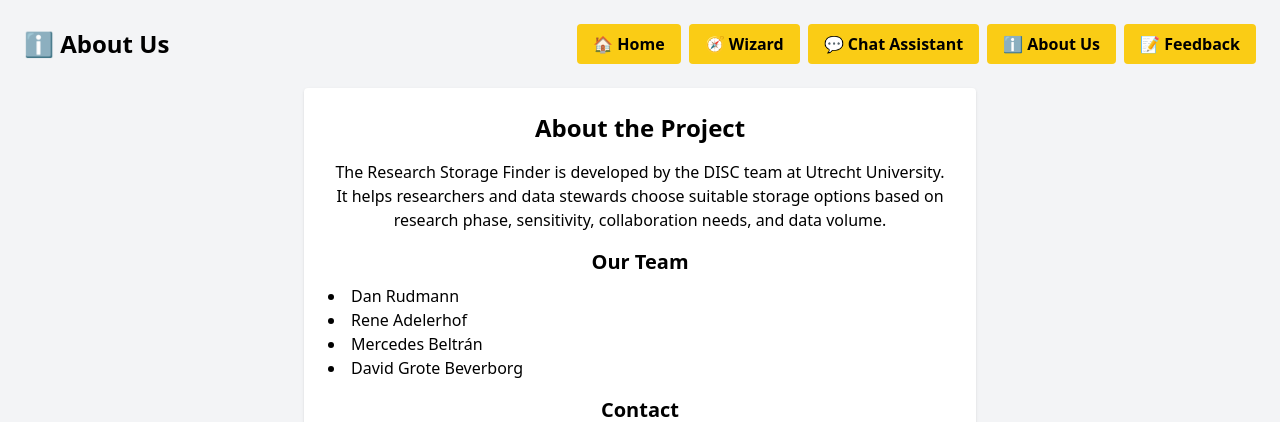
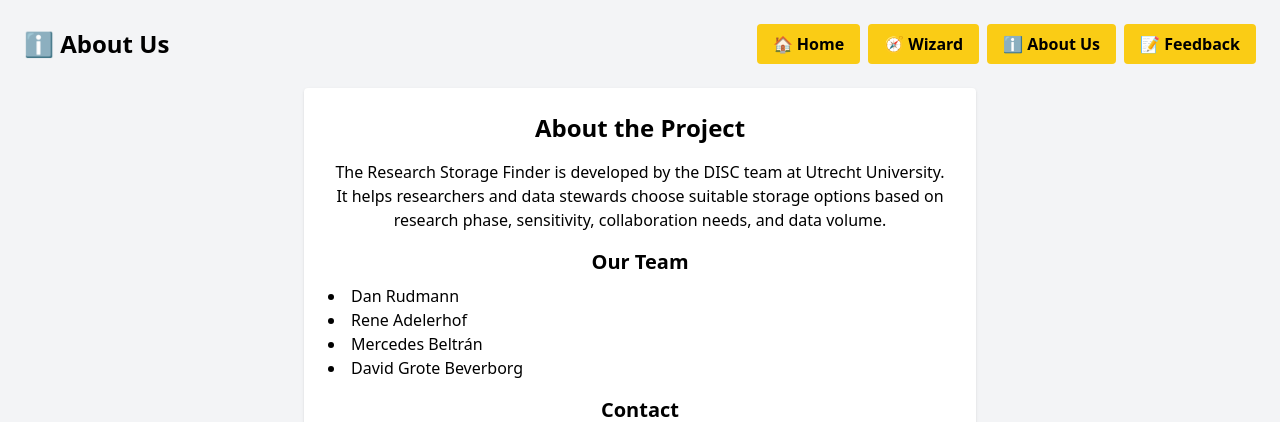
Before and after one commit to dgrotebeverborg/DATA_storage_finder, a Flask app: page /about in a window 1280 px wide. Shown: the top 422 px of the page. Run offline with Flask 3, Linux system fonts and the light colour scheme; parts of the project's set-up code (start-up, migrations or seed data) failed here and were passed over; some libraries are stand-ins or nearby versions.

Commit message:
Remove Chat Assistant button from navigation
The chatbot backend is now gated off by default (#1 / #3), so the
"Chat Assistant" nav link on every page just led to a 503. Removed it
from index, about, solution_detail, wizard, compare, overview, and
wizard_results templates. chat.html itself still links to /chat
internally but is no longer reachable from navigation.

Closes #2

Co-Authored-By: Claude Sonnet 5 <noreply@anthropic.com>

```diff
--- a/templates/about.html
+++ b/templates/about.html
@@ -15,7 +15,6 @@
         <div class="flex flex-wrap justify-end items-center gap-2 w-full md:w-auto">
           <a href="/" class="bg-yellow-400 hover:bg-yellow-300 text-black font-semibold py-2 px-4 rounded">🏠 Home</a>
           <a href="/wizard" class="bg-yellow-400 hover:bg-yellow-300 text-black font-semibold py-2 px-4 rounded">🧭 Wizard</a>
-          <a href="/chat" class="bg-yellow-400 hover:bg-yellow-300 text-black font-semibold py-2 px-4 rounded">💬 Chat Assistant</a>
           <a href="/about" class="bg-yellow-400 hover:bg-yellow-300 text-black font-semibold py-2 px-4 rounded">ℹ️ About Us</a>
           <a href="https://survey.uu.nl/jfe/form/SV_eJXjVQFcv3znem2"
              target="_blank" rel="noopener noreferrer"
--- a/templates/compare.html
+++ b/templates/compare.html
@@ -119,7 +119,6 @@
     <div class="flex flex-wrap justify-end items-center gap-2 w-full md:w-auto">
       <a href="/" class="bg-yellow-400 hover:bg-yellow-300 text-black font-semibold py-2 px-4 rounded">🏠 Home</a>
       <a href="/wizard" class="bg-yellow-400 hover:bg-yellow-300 text-black font-semibold py-2 px-4 rounded">🧭 Wizard</a>
-      <a href="/chat" class="bg-yellow-400 hover:bg-yellow-300 text-black font-semibold py-2 px-4 rounded">💬 Chat Assistant</a>
       <a href="/about" class="bg-yellow-400 hover:bg-yellow-300 text-black font-semibold py-2 px-4 rounded">ℹ️ About Us</a>
       <a href="https://survey.uu.nl/jfe/form/SV_eJXjVQFcv3znem2" target="_blank" rel="noopener noreferrer"
          class="bg-yellow-400 hover:bg-yellow-300 text-black font-semibold py-2 px-4 rounded"
--- a/templates/index.html
+++ b/templates/index.html
@@ -40,7 +40,6 @@
     <div class="flex flex-wrap justify-end items-center gap-2 w-full md:w-auto">
       <a href="/" class="bg-yellow-400 hover:bg-yellow-300 text-black font-semibold py-2 px-4 rounded">🏠 Home</a>
       <a href="/wizard" class="bg-yellow-400 hover:bg-yellow-300 text-black font-semibold py-2 px-4 rounded">🧭 Wizard</a>
-      <a href="/chat" class="bg-yellow-400 hover:bg-yellow-300 text-black font-semibold py-2 px-4 rounded">💬 Chat Assistant</a>
       <a href="/about" class="bg-yellow-400 hover:bg-yellow-300 text-black font-semibold py-2 px-4 rounded">ℹ️ About Us</a>
       <a href="https://survey.uu.nl/jfe/form/SV_eJXjVQFcv3znem2"
            target="_blank" rel="noopener noreferrer"
--- a/templates/overview.html
+++ b/templates/overview.html
@@ -12,7 +12,6 @@
       <div class="flex flex-wrap justify-end items-center gap-2 w-full md:w-auto">
         <a href="/" class="bg-yellow-400 hover:bg-yellow-300 text-black font-semibold py-2 px-4 rounded">🏠 Home</a>
         <a href="/wizard" class="bg-yellow-400 hover:bg-yellow-300 text-black font-semibold py-2 px-4 rounded">🧭 Wizard</a>
-        <a href="/chat" class="bg-yellow-400 hover:bg-yellow-300 text-black font-semibold py-2 px-4 rounded">💬 Chat Assistant</a>
         <a href="/about" class="bg-yellow-400 hover:bg-yellow-300 text-black font-semibold py-2 px-4 rounded">ℹ️ About Us</a>
         <a href="https://survey.uu.nl/jfe/form/SV_eJXjVQFcv3znem2" target="_blank" rel="noopener noreferrer"
            class="bg-yellow-400 hover:bg-yellow-300 text-black font-semibold py-2 px-4 rounded"
--- a/templates/solution_detail.html
+++ b/templates/solution_detail.html
@@ -59,7 +59,6 @@
     <div class="flex flex-wrap justify-end items-center gap-2 w-full md:w-auto">
       <a href="/" class="bg-yellow-400 hover:bg-yellow-300 text-black font-semibold py-2 px-4 rounded">🏠 Home</a>
       <a href="/wizard" class="bg-yellow-400 hover:bg-yellow-300 text-black font-semibold py-2 px-4 rounded">🧭 Wizard</a>
-      <a href="/chat" class="bg-yellow-400 hover:bg-yellow-300 text-black font-semibold py-2 px-4 rounded">💬 Chat Assistant</a>
       <a href="/about" class="bg-yellow-400 hover:bg-yellow-300 text-black font-semibold py-2 px-4 rounded">ℹ️ About Us</a>
       <a href="https://survey.uu.nl/jfe/form/SV_eJXjVQFcv3znem2" target="_blank" rel="noopener noreferrer"
          class="bg-yellow-400 hover:bg-yellow-300 text-black font-semibold py-2 px-4 rounded"
--- a/templates/wizard.html
+++ b/templates/wizard.html
@@ -75,7 +75,6 @@
     <div class="flex flex-wrap justify-end items-center gap-2 w-full md:w-auto">
       <a href="/" class="bg-yellow-400 hover:bg-yellow-300 text-black font-semibold py-2 px-4 rounded">🏠 Home</a>
       <a href="/wizard" class="bg-yellow-400 hover:bg-yellow-300 text-black font-semibold py-2 px-4 rounded">🧭 Wizard</a>
-      <a href="/chat" class="bg-yellow-400 hover:bg-yellow-300 text-black font-semibold py-2 px-4 rounded">💬 Chat Assistant</a>
       <a href="/about" class="bg-yellow-400 hover:bg-yellow-300 text-black font-semibold py-2 px-4 rounded">ℹ️ About Us</a>
       <a href="https://survey.uu.nl/jfe/form/SV_eJXjVQFcv3znem2"
          target="_blank" rel="noopener noreferrer"
--- a/templates/wizard_results.html
+++ b/templates/wizard_results.html
@@ -73,7 +73,6 @@
     <div class="flex flex-wrap justify-end items-center gap-2 w-full md:w-auto">
       <a href="/" class="bg-yellow-400 hover:bg-yellow-300 text-black font-semibold py-2 px-4 rounded">🏠 Home</a>
       <a href="/wizard" class="bg-yellow-400 hover:bg-yellow-300 text-black font-semibold py-2 px-4 rounded">🧭 Wizard</a>
-      <a href="/chat" class="bg-yellow-400 hover:bg-yellow-300 text-black font-semibold py-2 px-4 rounded">💬 Chat Assistant</a>
       <a href="/about" class="bg-yellow-400 hover:bg-yellow-300 text-black font-semibold py-2 px-4 rounded">ℹ️ About Us</a>
       <a
          href="https://survey.uu.nl/jfe/form/SV_eJXjVQFcv3znem2"
```
